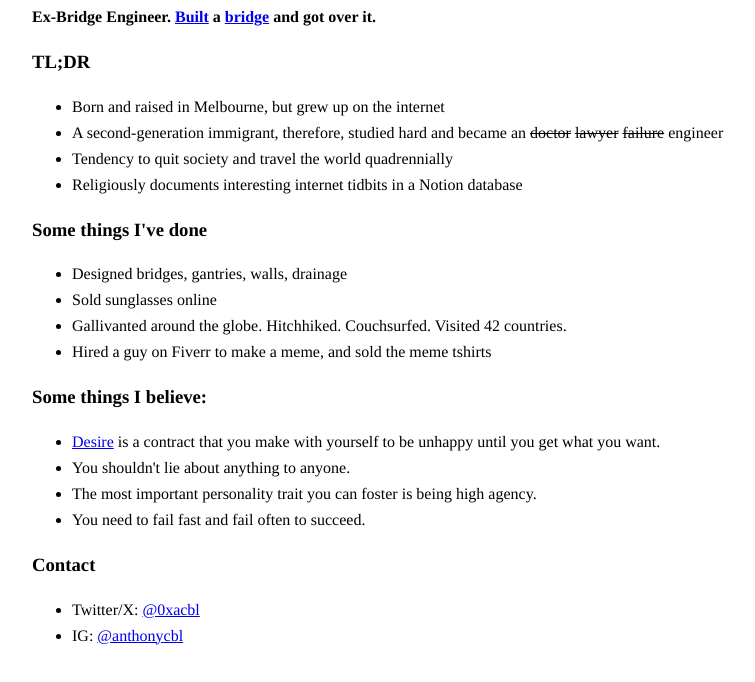
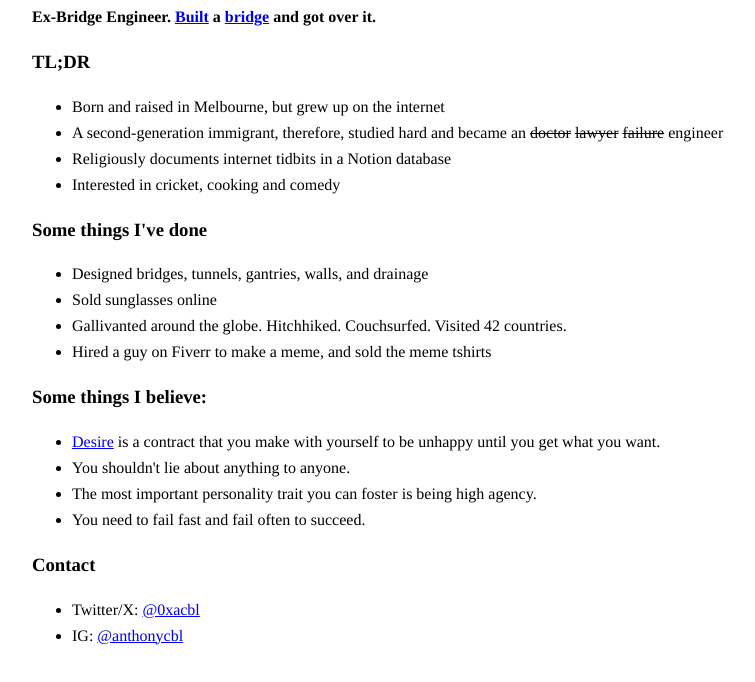
Before and after one commit to anthonycbl/anthonycbl.github.io, a plain HTML site: page index.html in a window 1280 px wide. Shown: the part 136-818 px from the top of the page, without its empty margins (208-963 px from the left). Drawn offline with Linux system fonts and the light colour scheme.

Commit message:
edited TLDR

```diff
--- a/index.html
+++ b/index.html
@@ -30,13 +30,13 @@
             <s>lawyer</s> <s>failure</s>
             engineer </a>
         </li>
-        <li>Tendency to quit society and travel the world quadrennially</li>
-        <li>Religiously documents interesting internet tidbits in a Notion database</li>
+        <li>Religiously documents internet tidbits in a Notion database</li>
+        <li>Interested in cricket, cooking and comedy</li>
     </ul>
 
     <h3>Some things I've done</h3>
     <ul>
-        <li>Designed bridges, gantries, walls, drainage</li>
+        <li>Designed bridges, tunnels, gantries, walls, and drainage</li>
         <li>Sold sunglasses online</li>
         <li>Gallivanted around the globe. Hitchhiked. Couchsurfed. Visited 42 countries.</li>
         <li>Hired a guy on Fiverr to make a meme, and sold the meme tshirts</li>
```
